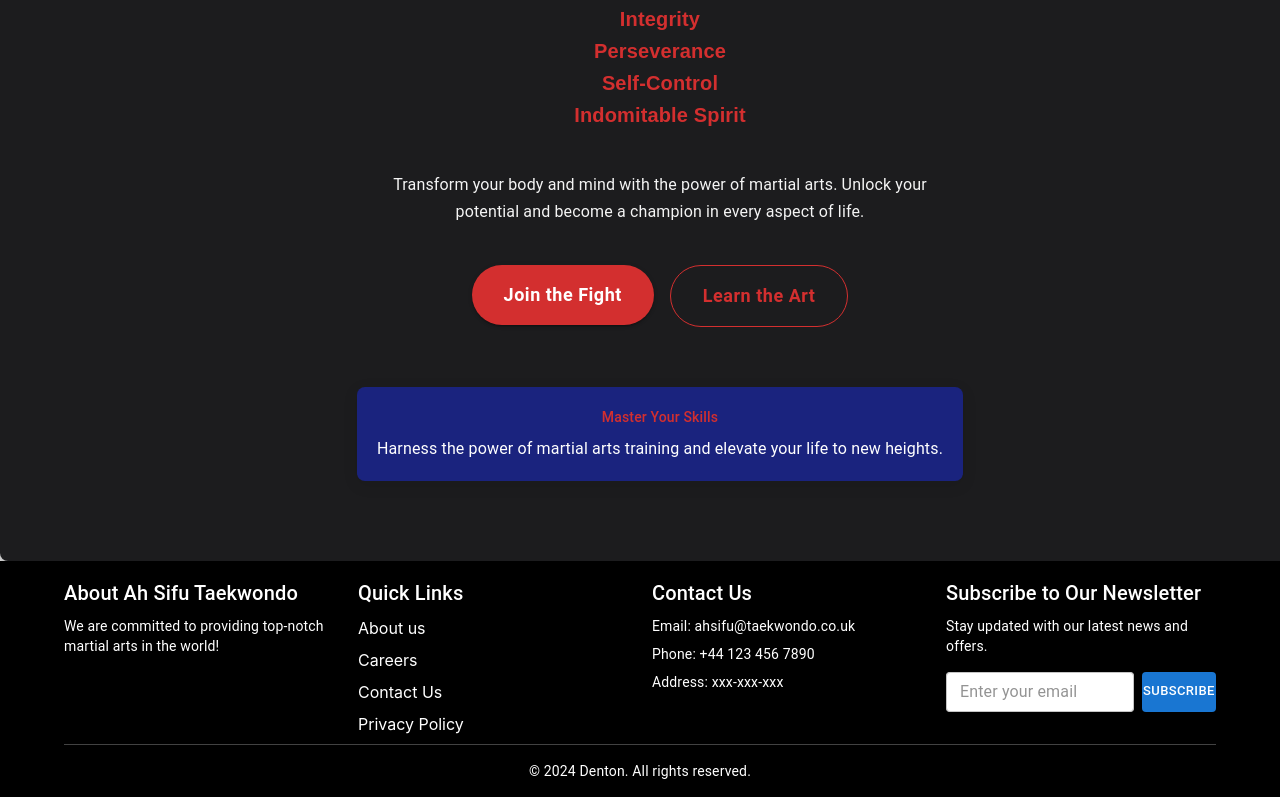
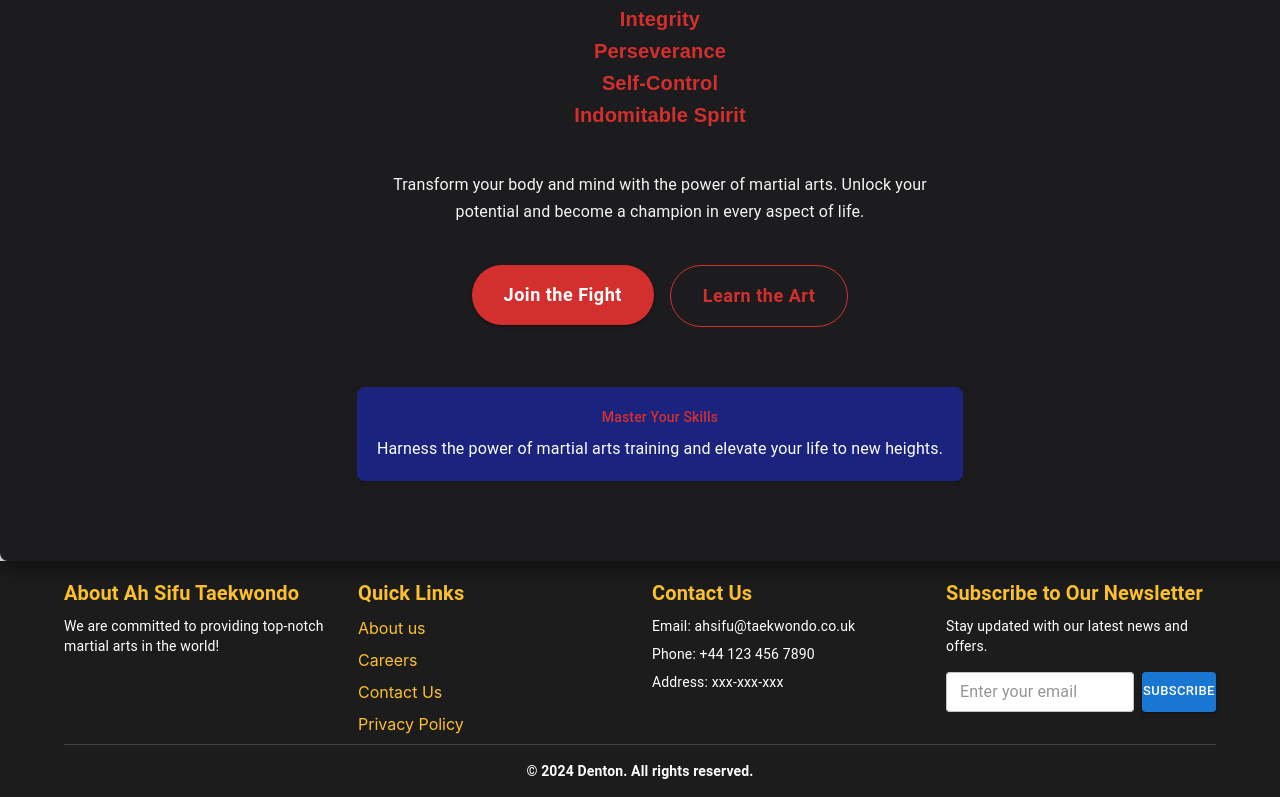
Before and after one commit to MingJae92/ahsifu-taekwondo, a React (Vite) app: page / in a window 1280 px wide. Shown: the part 2574-3371 px from the top of the page. Built offline with nearby package versions, Linux system fonts and the light colour scheme.

Commit message:
Footer styles redesigned

```diff
--- a/src/components/Footer/Footer.jsx
+++ b/src/components/Footer/Footer.jsx
@@ -12,11 +12,10 @@ const Footer = () => {
       <Box
         component="footer"
         sx={{
-          bgcolor: 'black',
-          color: 'white',
+          bgcolor: '#1C1C1C', // Matching Navbar background color
+          color: '#fbc02d', // Matching Navbar text color
           py: 2,
           width: '100%',
-          position: 'relative', // No fixed positioning
         }}
       >
         <Container maxWidth="lg">
@@ -28,7 +27,14 @@ const Footer = () => {
                 animate={{ x: 0, opacity: 1 }}
                 transition={{ duration: 0.5 }}
               >
-                <Typography variant="h6" gutterBottom>
+                <Typography
+                  variant="h6"
+                  gutterBottom
+                  sx={{
+                    fontFamily: "'Roboto', sans-serif", // Navbar typography
+                    fontWeight: 'bold',
+                  }}
+                >
                   About Ah Sifu Taekwondo
                 </Typography>
                 <Typography variant="body2" sx={{ color: 'white' }}>
@@ -44,7 +50,14 @@ const Footer = () => {
                 animate={{ x: 0, opacity: 1 }}
                 transition={{ duration: 0.5 }}
               >
-                <Typography variant="h6" gutterBottom>
+                <Typography
+                  variant="h6"
+                  gutterBottom
+                  sx={{
+                    fontFamily: "'Roboto', sans-serif", // Navbar typography
+                    fontWeight: 'bold',
+                  }}
+                >
                   Quick Links
                 </Typography>
                 {["About us", "Careers", "Contact Us", "Privacy Policy"].map((text) => (
@@ -64,7 +77,14 @@ const Footer = () => {
                 animate={{ x: 0, opacity: 1 }}
                 transition={{ duration: 0.5 }}
               >
-                <Typography variant="h6" gutterBottom>
+                <Typography
+                  variant="h6"
+                  gutterBottom
+                  sx={{
+                    fontFamily: "'Roboto', sans-serif", // Navbar typography
+                    fontWeight: 'bold',
+                  }}
+                >
                   Contact Us
                 </Typography>
                 <Typography variant="body2" sx={{ color: 'white', mb: 1 }}>
@@ -86,7 +106,14 @@ const Footer = () => {
                 animate={{ y: 0, opacity: 1 }}
                 transition={{ duration: 0.5 }}
               >
-                <Typography variant="h6" gutterBottom>
+                <Typography
+                  variant="h6"
+                  gutterBottom
+                  sx={{
+                    fontFamily: "'Roboto', sans-serif", // Navbar typography
+                    fontWeight: 'bold',
+                  }}
+                >
                   Subscribe to Our Newsletter
                 </Typography>
                 <Typography variant="body2" sx={{ color: 'white', mb: 2 }}>
@@ -124,7 +151,14 @@ const Footer = () => {
             transition={{ duration: 0.5 }}
           >
             <Box textAlign="center" pt={2} borderTop={1} borderColor="grey.800">
-              <Typography variant="body2" sx={{ color: 'white' }}>
+              <Typography
+                variant="body2"
+                sx={{
+                  color: 'white',
+                  fontFamily: "'Roboto', sans-serif", // Navbar typography
+                  fontWeight: 'bold',
+                }}
+              >
                 © {new Date().getFullYear()} Denton. All rights reserved.
               </Typography>
             </Box>
```
